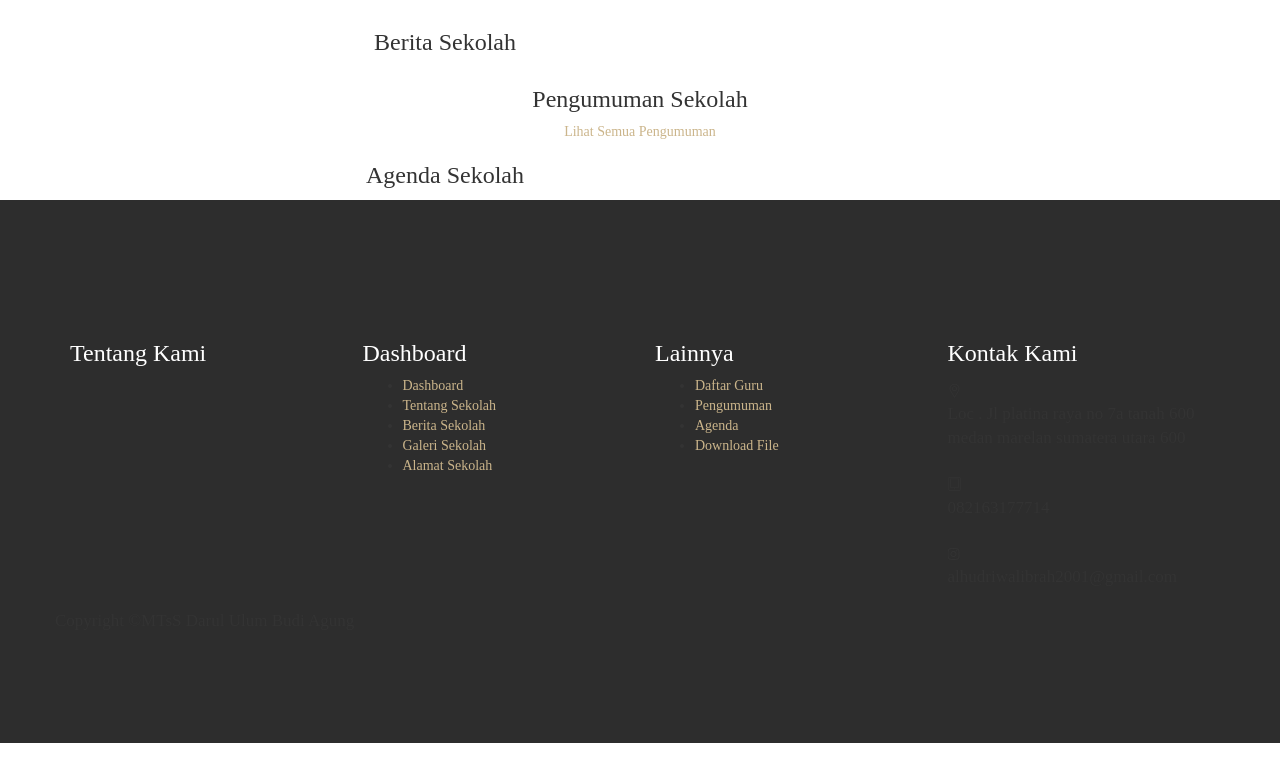
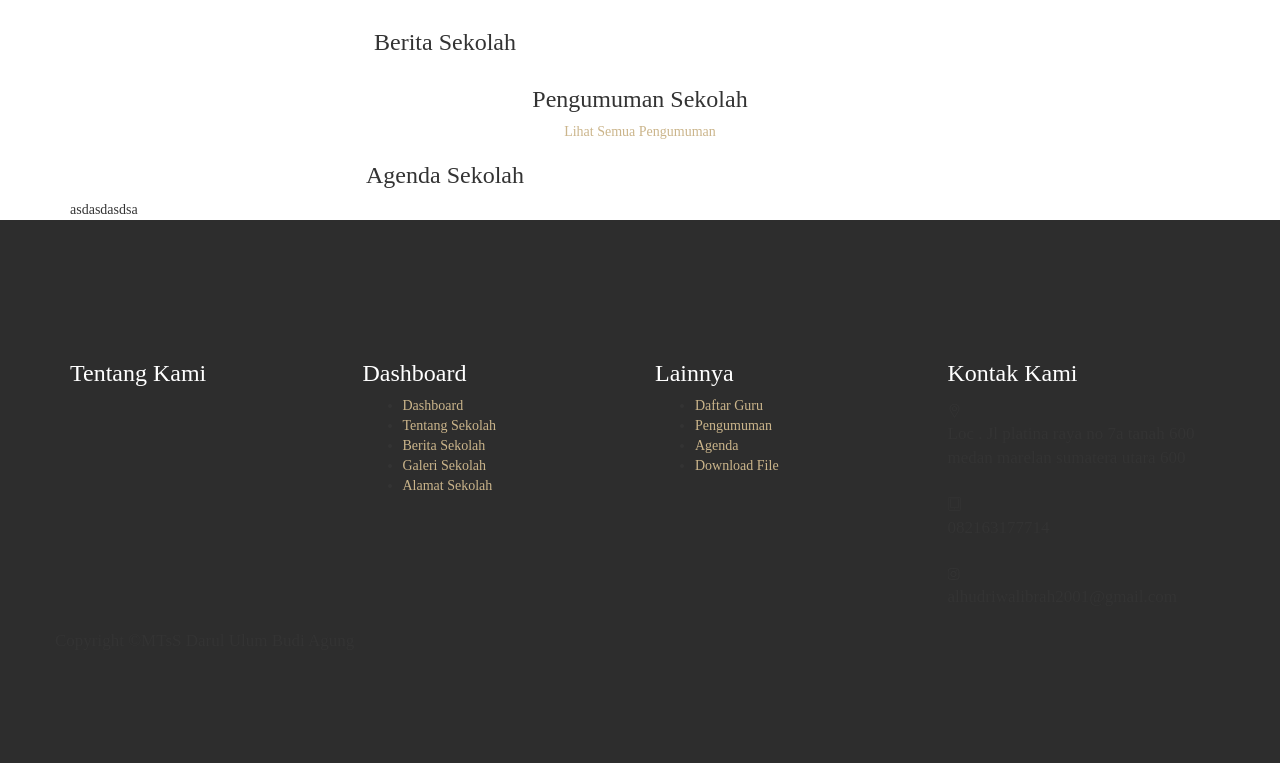
Before and after one commit to WahyuSofianda/sisfosekolah, a CodeIgniter app: page /database/ in a window 1280 px wide. Shown: the part 471-1234 px from the top of the page. Run offline with CodeIgniter, Linux system fonts and the light colour scheme; data that the repository does not hold is empty; some libraries are stand-ins or nearby versions.

Commit message:
Update v_home.php

```diff
--- a/application/views/depan/v_home.php
+++ b/application/views/depan/v_home.php
@@ -158,5 +158,6 @@ function limit_words($string, $word_limit)
                 <?php endforeach; ?>
             </div>
         </div>
+        asdasdasdsa
     </div>
 </div>
```
